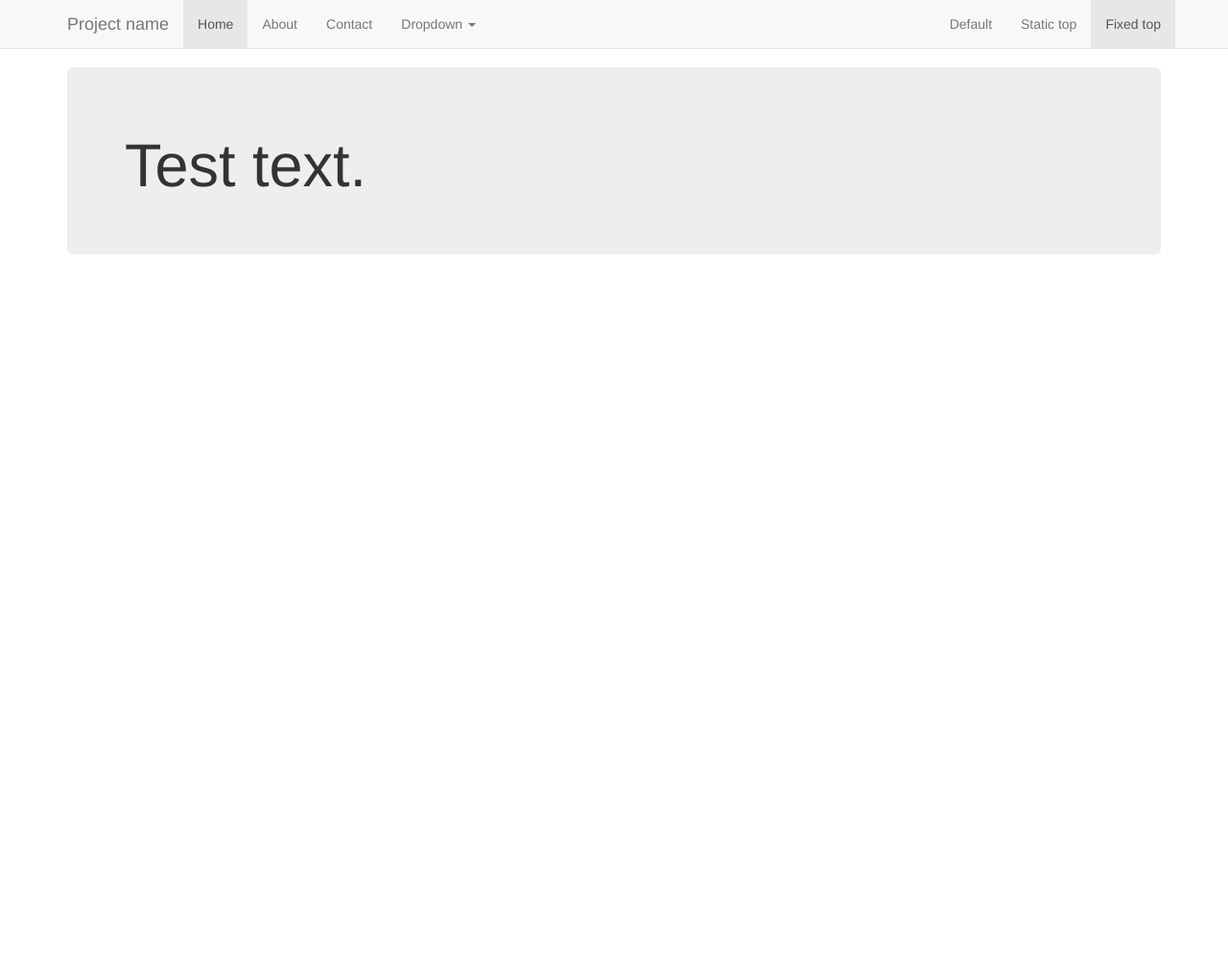
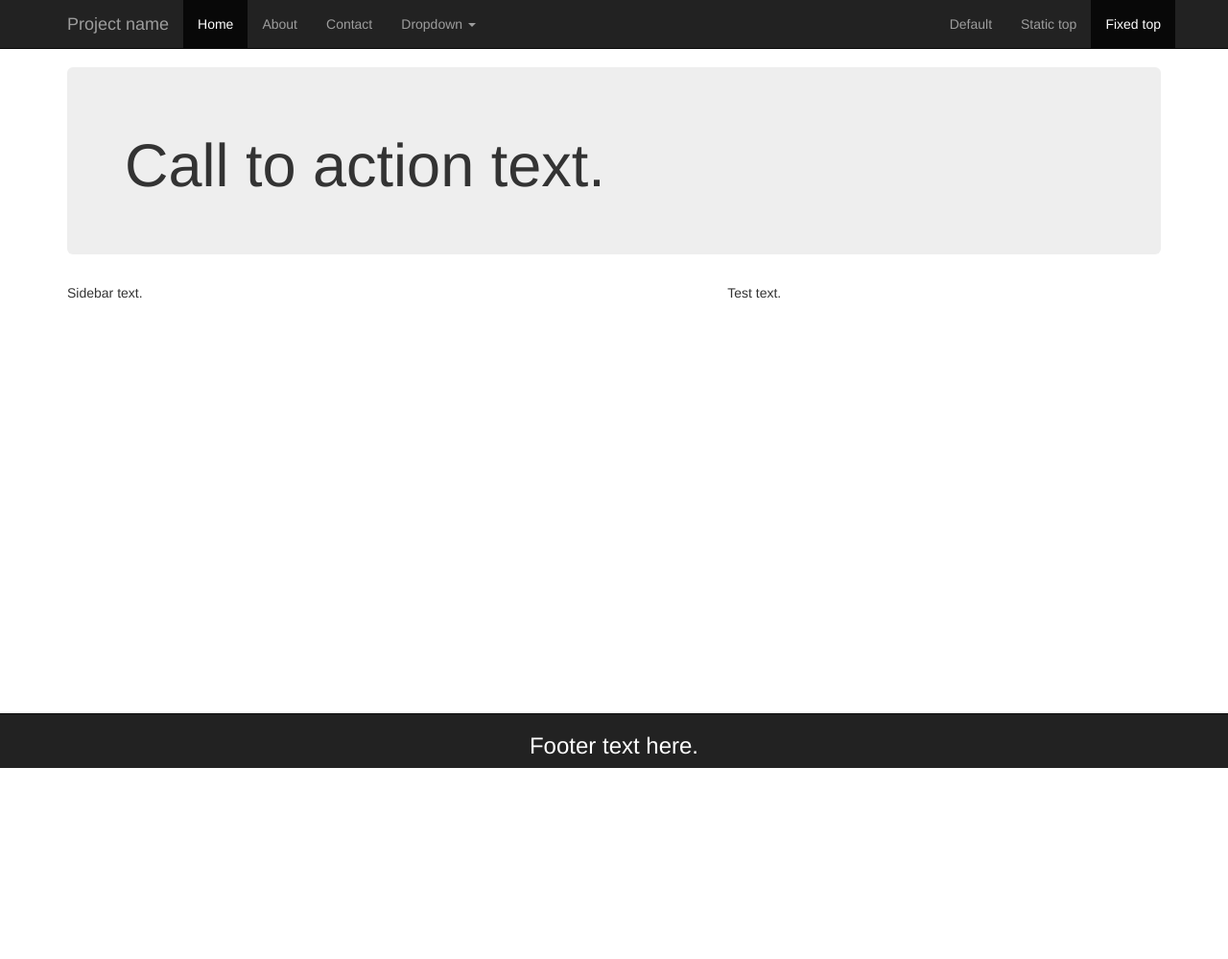
Before and after one commit to Gystark/Tech4Justice2016, a Django app: page / in a window 1280 px wide. Shown: the top 999 px of the page at 96% size. Run offline with Django 3.2, Linux system fonts and the light colour scheme; some libraries are stand-ins or nearby versions.

Commit message:
Added sidebar.

```diff
--- a/templates/mainapp/base.html
+++ b/templates/mainapp/base.html
@@ -28,7 +28,7 @@
   <body>
 
     <!-- Fixed navbar -->
-    <nav class="navbar navbar-default navbar-fixed-top">
+    <nav class="navbar navbar-default navbar-fixed-top navbar-inverse">
       <div class="container">
         <div class="navbar-header">
           <button type="button" class="navbar-toggle collapsed" data-toggle="collapse" data-target="#navbar" aria-expanded="false" aria-controls="navbar">
@@ -67,9 +67,24 @@
     </nav>
 
     <div class="container">
-        {% block content %}
-        Default content here.
-        {% endblock %}
+    <div class="jumbotron">
+        <h1>Call to action text.</h1>
+    </div>
+      <div class="row">
+          <div class="col-lg-3">
+          {% block sidebar %}
+          Sidebar text.
+          {% endblock %}
+      </div>
+      <div class="col-lg-9">
+          {% block content %}
+          Default text here.
+          {% endblock %}
+      </div>
+      </div>
+    <div class="navbar navbar-fixed-bottom navbar-inverse">
+        <h3 class="text-center" style="color: white">Footer text here.</h3>
+    </div>
     </div> <!-- /container -->
 
 
--- a/templates/mainapp/index.html
+++ b/templates/mainapp/index.html
@@ -1,7 +1,4 @@
 {% extends 'mainapp/base.html' %}
 {% block content %}
-    <!-- Main component for a primary marketing message or call to action -->
-      <div class="jumbotron">
-        <h1>{{ text }}</h1>
-      </div>
+    <p class="text-center">{{ text }}</p>
 {% endblock %}
```
